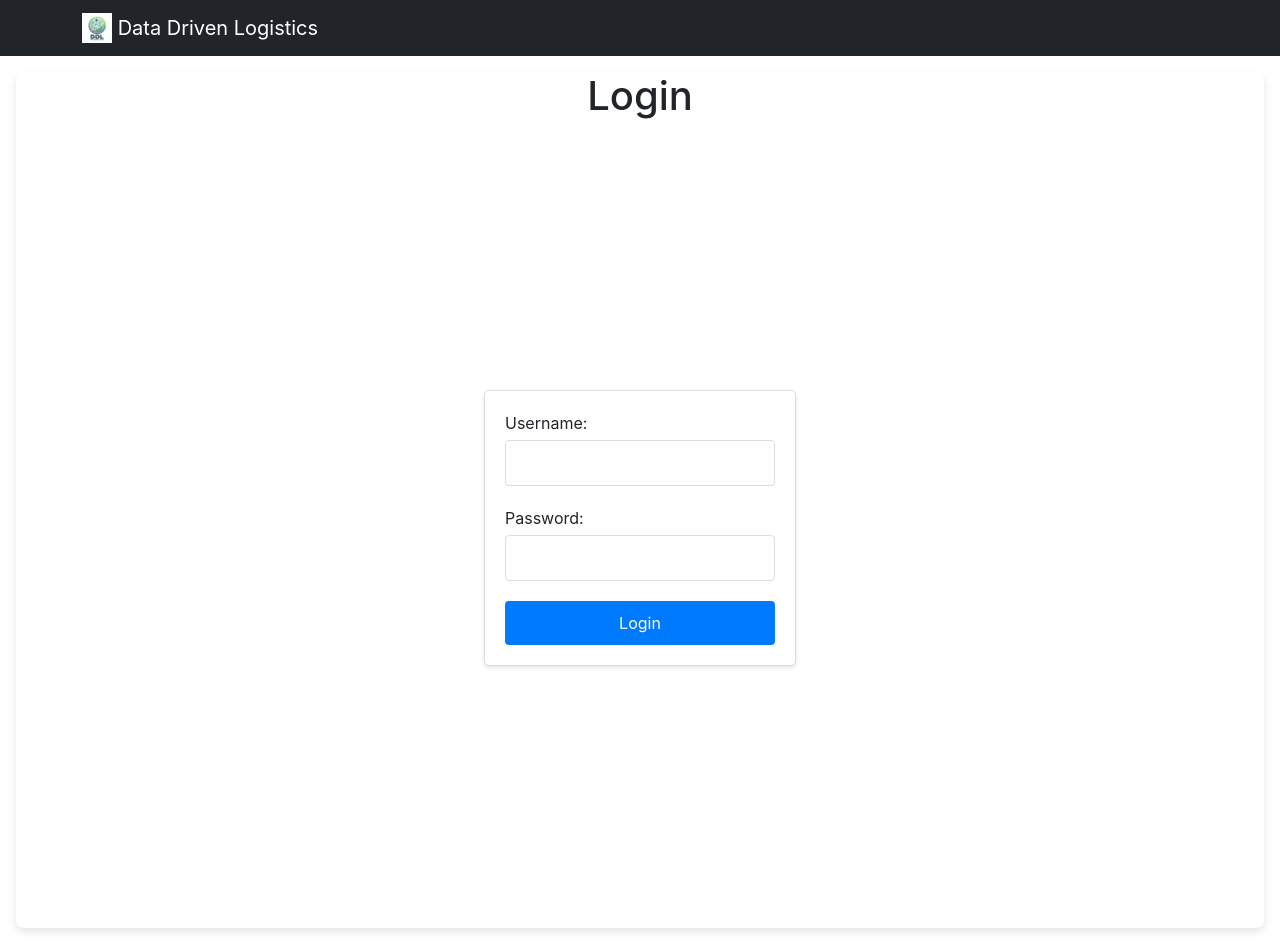
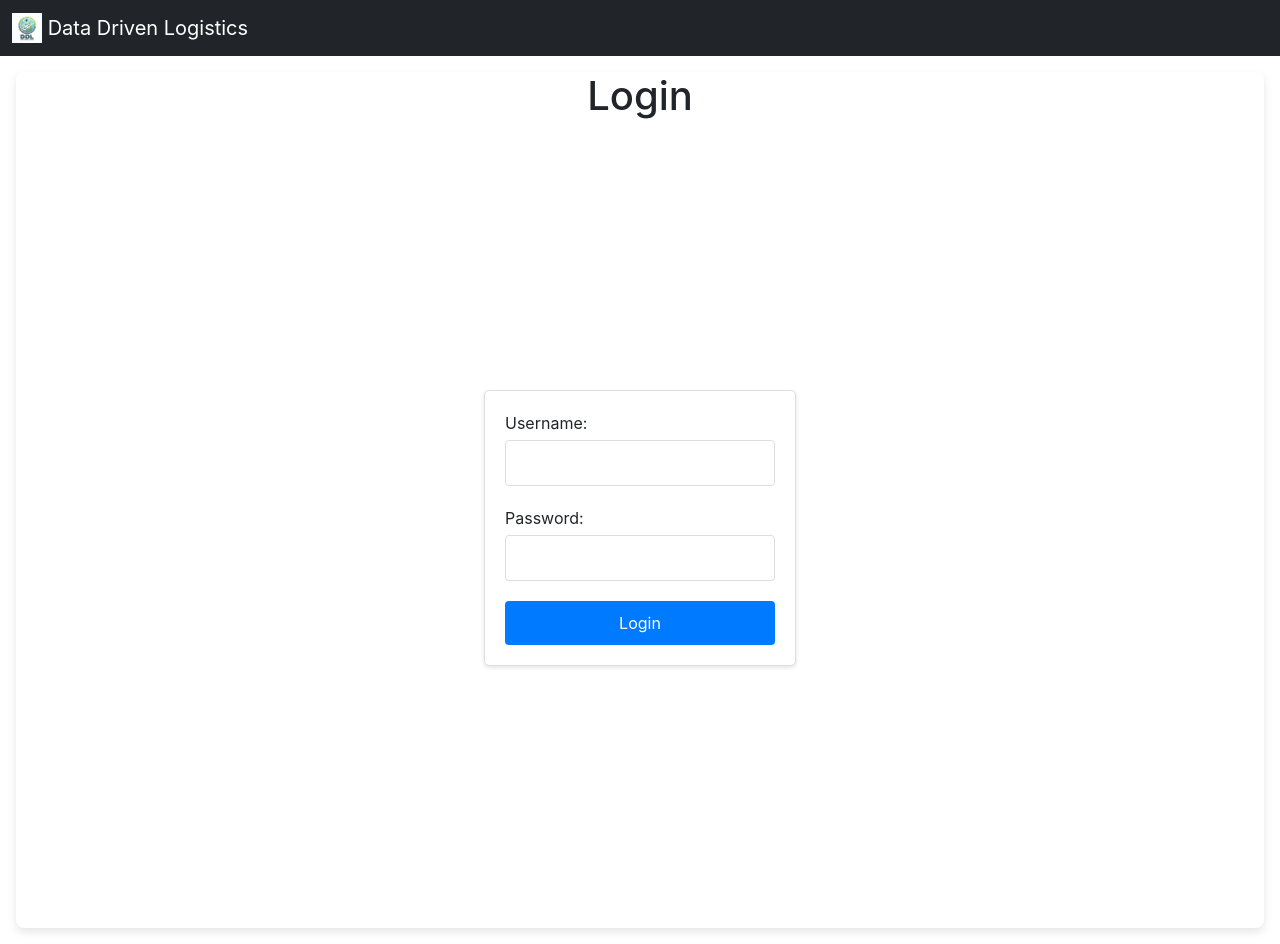
Before and after one commit to ethanyanyan/data-driven-logistics, a React (Create React App) app in the folder frontend/: page / in a window 1280 px wide. Built offline with nearby package versions, Linux system fonts and the light colour scheme.

Commit message:
adjusted navbar.

```diff
--- a/frontend/src/components/nav/DataDrivenLogisticsNavbar.jsx
+++ b/frontend/src/components/nav/DataDrivenLogisticsNavbar.jsx
@@ -4,10 +4,9 @@ import { Link } from "react-router-dom";
 import logo from '../../assets/logo.png'
 
 export default function DataDrivenLogisticsNavbar(props) {
-    return <Navbar bg="dark" variant="dark" sticky="top" expand="sm" collapseOnSelect>
-        <Container>
-            <Navbar.Toggle aria-controls="responsive-navbar-nav" />
-            <Navbar.Brand as={Link} to="/">
+    return <Navbar bg="dark" variant="dark">
+        <Container fluid>
+            <Navbar.Brand as={Link} to="/dashboard">
                 <img
                     alt="Data Driven Logistics Logo"
                     src={logo}
```
